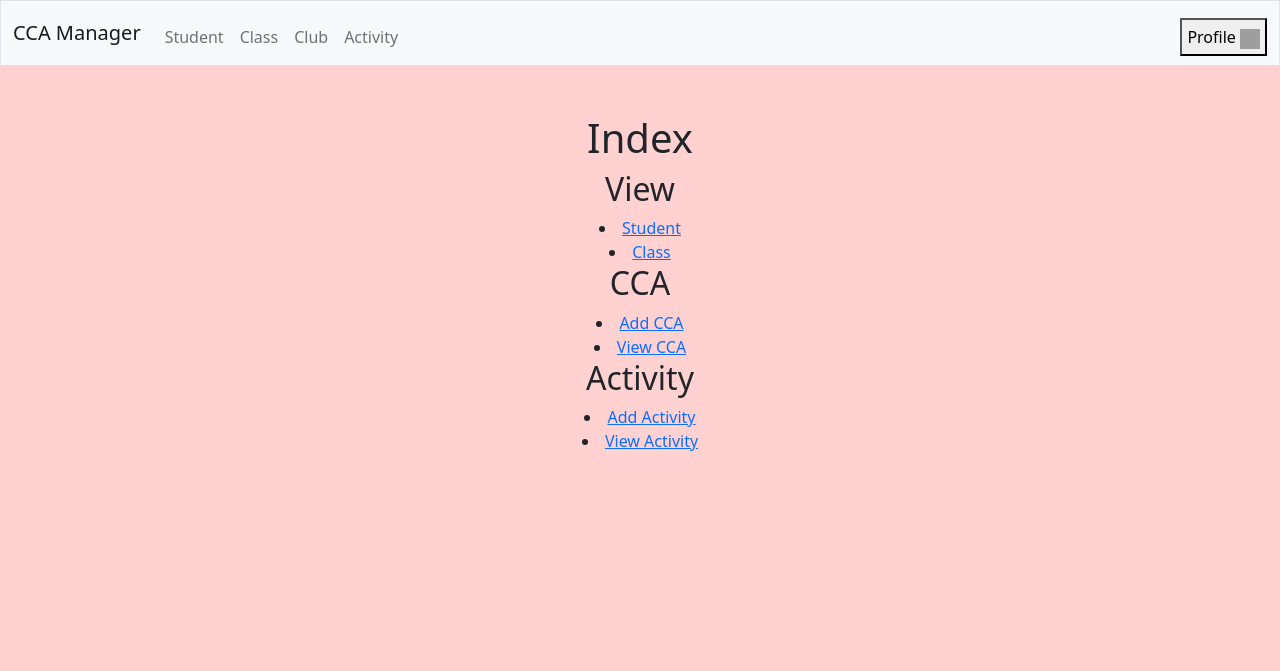
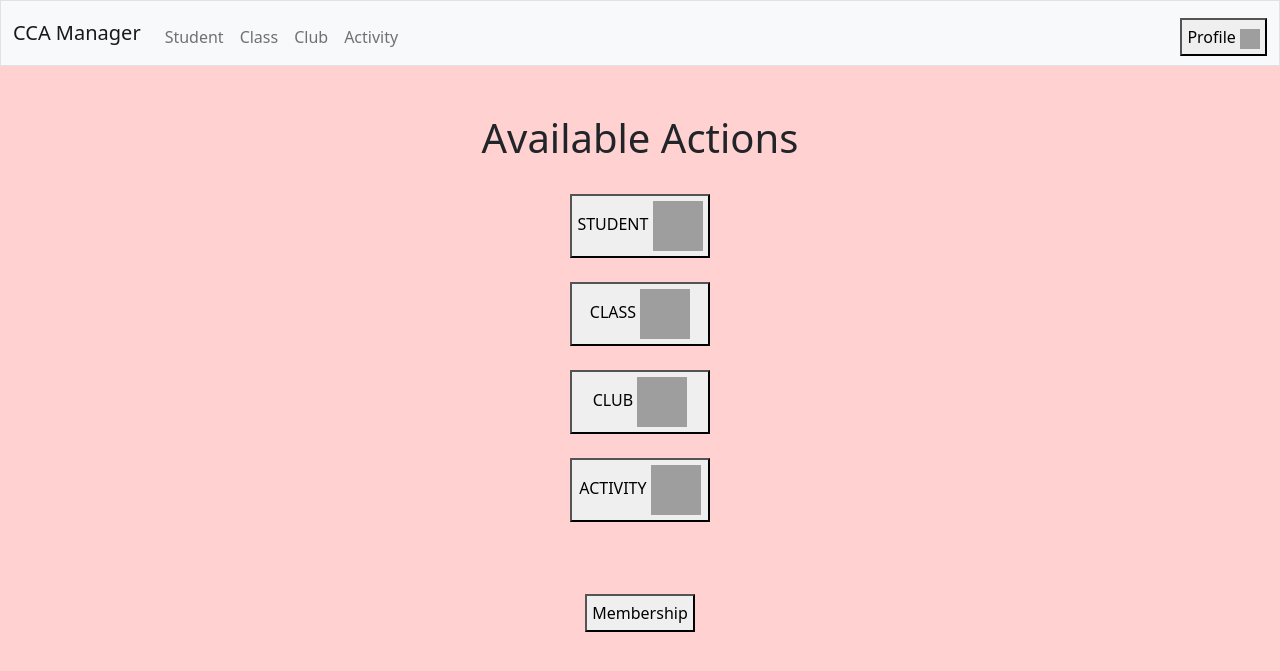
Before and after one commit to Shinosin/CapstoneProject, a Flask app: page /index in a window 1280 px wide. Shown: the top 671 px of the page. Run offline with Flask 2, Linux system fonts and the light colour scheme; parts of the project's set-up code (start-up, migrations or seed data) failed here and were passed over; grey boxes are pictures that could not be loaded.

Commit message:
modified index page with css

```diff
--- a/templates/index.html
+++ b/templates/index.html
@@ -1,29 +1,53 @@
 {% extends "layout.html" %}
+
 {% block title %}
 Index
 {% endblock %}
 
 {% block main %}
-<h1>Index</h1>
-<h2>View</h2>
-    <li>
-        <a href="/view_student">Student</a>
-    </li>
-    <li>
-        <a href="/view_class">Class</a>
-    </li>
-<h2>CCA</h2>
-    <li>
-        <a href="/add_cca">Add CCA</a>
-    </li>
-    <li>
-        <a href="/view_cca">View CCA</a>
-    </li>
- <h2>Activity</h2>
-    <li>
-       <a href="/add_activity">Add Activity</a>
-    </li>
-    <li>
-        <a href="/view_activity">View Activity</a>
-    </li>
+
+    <div class="view">
+        <h1>Available Actions</h1><br>
+
+        <a href="/view_student">
+            <button class="action" type="button">STUDENT <img src="https://img.icons8.com/ios/250/000000/user.png" alt="student" width="50" height="50"></button>
+        </a>
+        <br><br>
+
+        <a href="/view_class">
+            <button class="action" type="button">CLASS <img src="https://img.icons8.com/ios/250/000000/classroom.png" alt="class" width="50" height="50"></button>
+        </a>
+        <br><br>
+
+        <div class="dropdown">
+            <button class="action" class="dropbtn">CLUB <img src="https://img.icons8.com/ios/250/000000/crowd.png" alt="club" width="50" height="50"></button>
+            <div class="dropdown-content">
+                <a href="/view_cca">View CCA</a>
+                <a href="/add_cca">New CCA</a>
+            </div>
+        </div>
+        <br><br>
+
+        <div class="dropdown">
+            <button class="action" class="dropbtn">ACTIVITY <img src="https://img.icons8.com/ios/250/000000/sports-mode.png" alt="activity" width="50" height="50"></button>
+            <div class="dropdown-content">
+                <a href="/view_activity">View Activities</a>
+                <a href="/add_activity">New Activity</a>
+            </div>
+        </div>
+        <br><br>
+
+    </div>
+    <br><br>
+
+    <div class="edit">
+        <a href="/edit_membership">
+            <button type="button">Membership</button>
+        </a>
+
+        <!-- <a href="">
+            <button type="button">Participation</button>
+        </a> -->
+    </div>
+
 {% endblock %}
```
